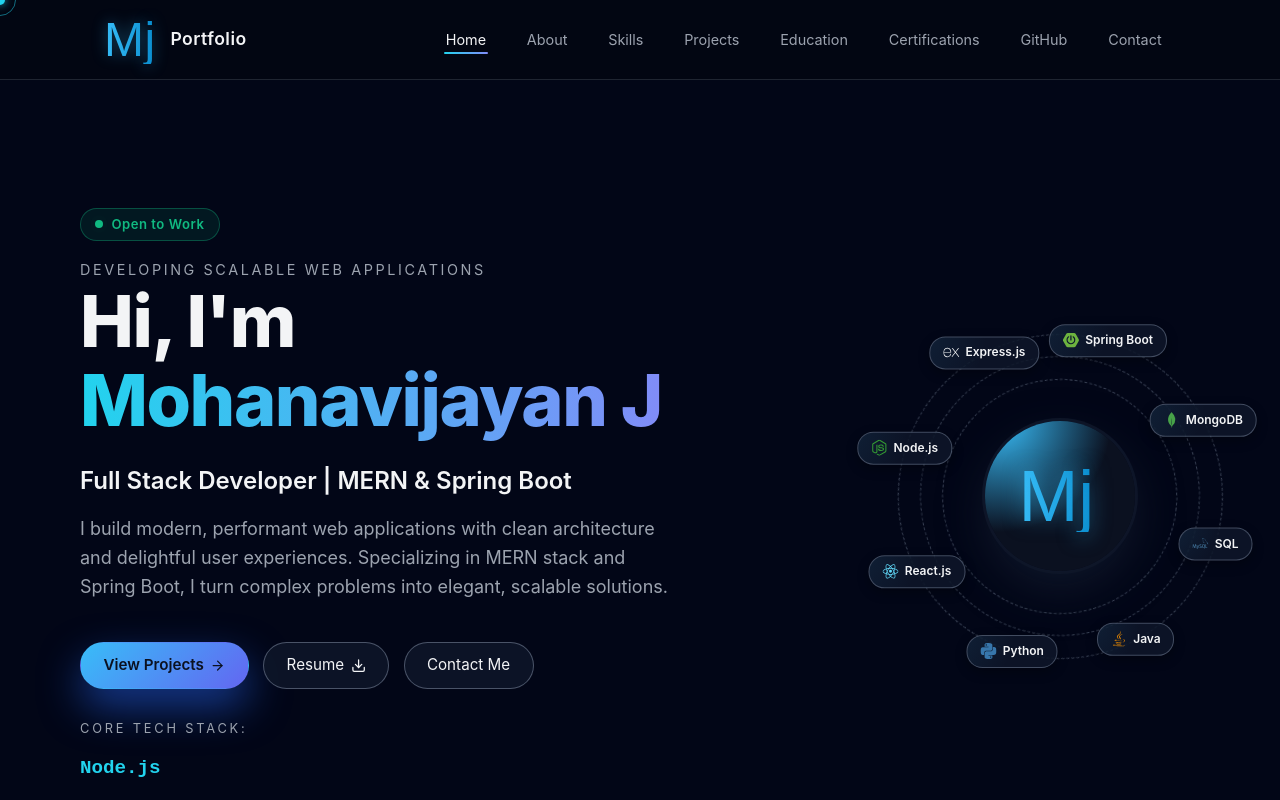
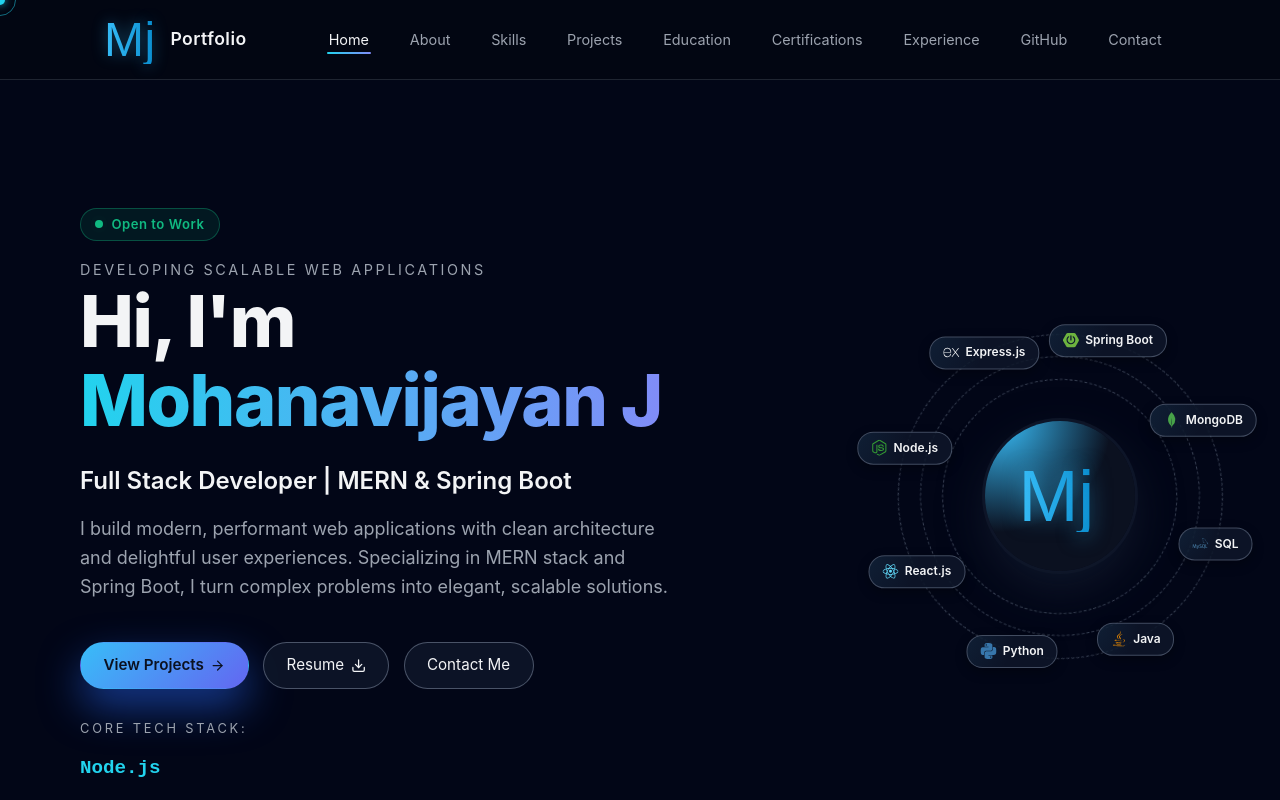
Before and after one commit to Mohan30-7/mohanavijayanj-portfolio, a React (Vite) app: page / in a window 1280 px wide. Shown: the top 800 px of the page. Built offline with nearby package versions, Linux system fonts and the light colour scheme.

Commit message:
Restore Experience section and navbar link

```diff
--- a/src/App.jsx
+++ b/src/App.jsx
@@ -7,6 +7,7 @@
 
 import Education from './components/Education';
 import Certifications from './components/Certifications';
+import Experience from './components/Experience';
 import GitHubStats from './components/GitHubStats';
 import Contact from './components/Contact';
 import Footer from './components/Footer';
@@ -50,6 +51,8 @@
         <div className="section-divider" />
         <Certifications />
         <div className="section-divider" />
+        <Experience />
+        <div className="section-divider" />
         <GitHubStats />
         <div className="section-divider" />
         <Contact />
--- a/src/components/Navbar.jsx
+++ b/src/components/Navbar.jsx
@@ -7,6 +7,7 @@
   { label: 'Projects', target: 'projects' },
   { label: 'Education', target: 'education' },
   { label: 'Certifications', target: 'certifications' },
+  { label: 'Experience', target: 'experience' },
   { label: 'GitHub', target: 'github' },
   { label: 'Contact', target: 'contact' },
 ];
```
